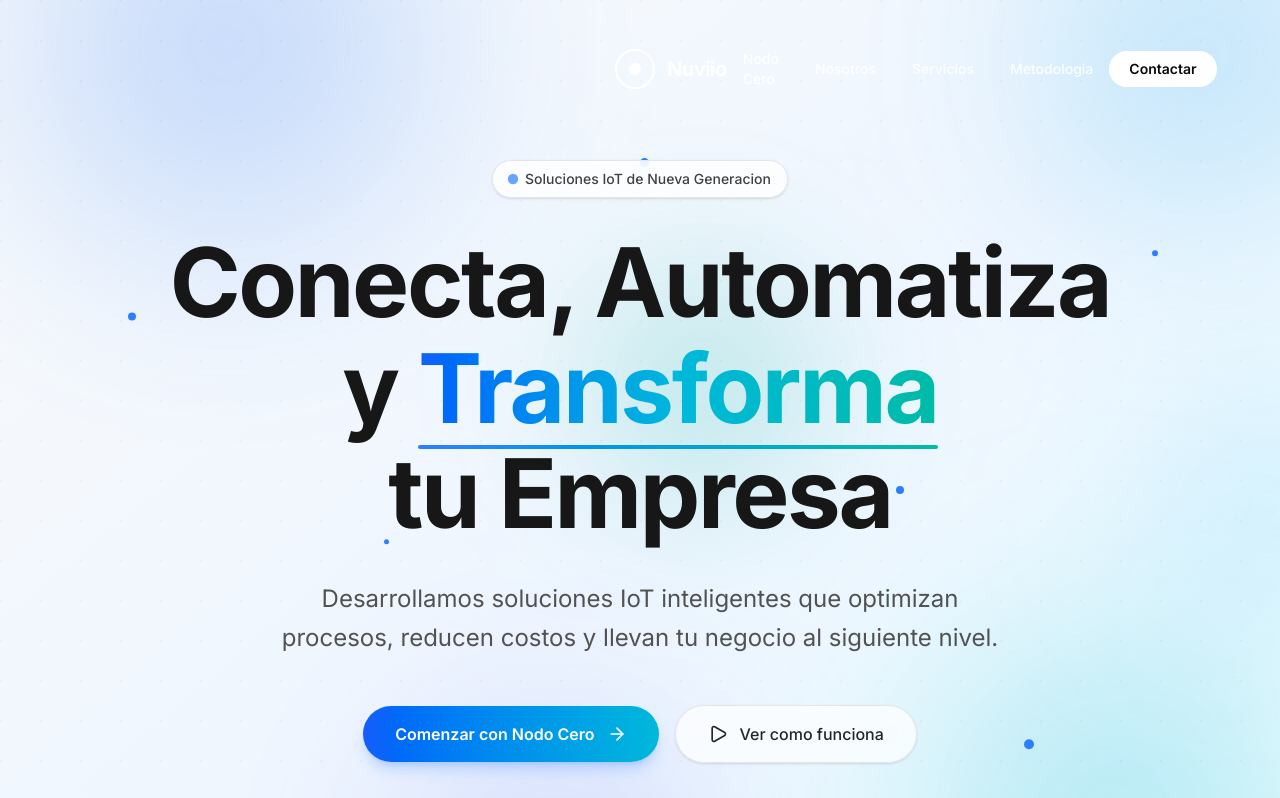
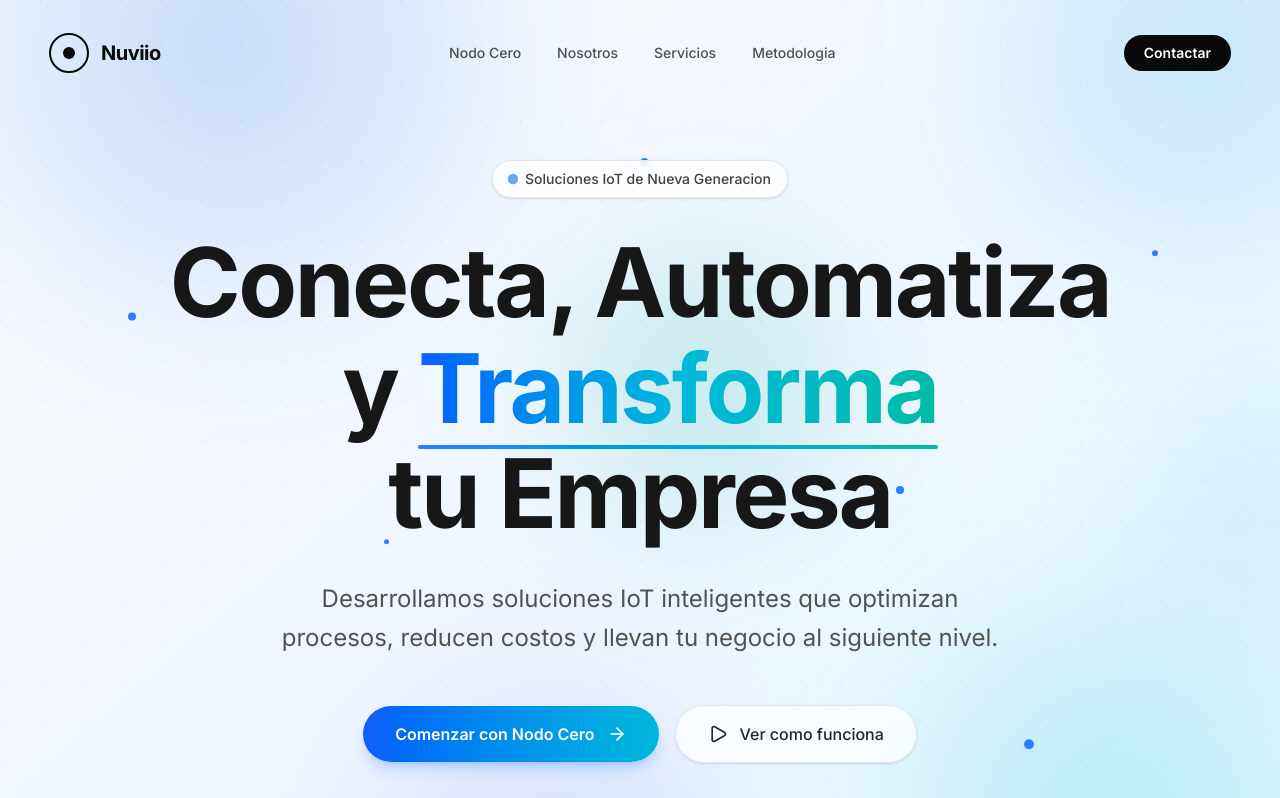
Before and after one commit to AntonioBalBec/nuviio-mvp, a Next.js app: page / in a window 1280 px wide. Shown: the top 798 px of the page. Built offline with nearby package versions, Linux system fonts and the light colour scheme.

Commit message:
fix: correct header layout and color issues
Fix layout width and address initial color mismatch for better visibility.

```diff
--- a/components/header.tsx
+++ b/components/header.tsx
@@ -23,11 +23,10 @@ export function Header() {
   const bgOpacity = useTransform(scrollProgress, [0, 1], [0, 0.95]);
   const backdropBlur = useTransform(scrollProgress, [0, 1], [0, 20]);
 
-  // Container width and padding
-  const containerMaxWidth = useTransform(scrollProgress, [0, 1], ["100%", "720px"]);
-  const containerPadding = useTransform(scrollProgress, [0, 1], ["0px", "16px"]);
-  const innerPaddingX = useTransform(scrollProgress, [0, 1], ["24px", "16px"]);
-  const innerPaddingY = useTransform(scrollProgress, [0, 1], ["24px", "10px"]);
+  // Container width and padding - starts full width, shrinks to pill
+  const containerMaxWidth = useTransform(scrollProgress, [0, 1], ["1280px", "720px"]);
+  const innerPaddingX = useTransform(scrollProgress, [0, 1], ["32px", "20px"]);
+  const innerPaddingY = useTransform(scrollProgress, [0, 1], ["16px", "10px"]);
 
   // Border radius animation
   const borderRadius = useTransform(scrollProgress, [0, 1], ["0px", "9999px"]);
@@ -40,23 +39,24 @@ export function Header() {
   const logoSize = useTransform(scrollProgress, [0, 1], [40, 36]);
   const logoInnerSize = useTransform(scrollProgress, [0, 1], [12, 8]);
 
-  // Text color - starts white (for dark hero), stays dark when scrolled
-  const textColor = useTransform(scrollProgress, [0, 0.5], ["rgb(255,255,255)", "rgb(10,10,10)"]);
-  const textColorMuted = useTransform(scrollProgress, [0, 0.5], ["rgba(255,255,255,0.9)", "rgba(10,10,10,0.7)"]);
+  // Text color - dark text throughout for light theme
+  const textColor = useTransform(scrollProgress, [0, 1], ["rgb(10,10,10)", "rgb(10,10,10)"]);
+  const textColorMuted = useTransform(scrollProgress, [0, 1], ["rgba(10,10,10,0.7)", "rgba(10,10,10,0.7)"]);
 
-  // Button styles
-  const buttonBg = useTransform(scrollProgress, [0, 0.5], ["rgb(255,255,255)", "rgb(10,10,10)"]);
-  const buttonText = useTransform(scrollProgress, [0, 0.5], ["rgb(10,10,10)", "rgb(255,255,255)"]);
+  // Button styles - dark button with white text
+  const buttonBg = useTransform(scrollProgress, [0, 1], ["rgb(10,10,10)", "rgb(10,10,10)"]);
+  const buttonText = useTransform(scrollProgress, [0, 1], ["rgb(255,255,255)", "rgb(255,255,255)"]);
 
   return (
     <>
       <header className="fixed top-0 left-0 right-0 z-50 px-4 pt-4">
+        <div className="max-w-7xl mx-auto">
           <motion.nav
             style={{
               maxWidth: containerMaxWidth,
-            padding: containerPadding,
+              marginLeft: "auto",
+              marginRight: "auto",
             }}
-          className="mx-auto"
           >
             <motion.div
               style={{
@@ -70,7 +70,7 @@ export function Header() {
                 borderColor: useTransform(borderOpacity, (v) => `rgba(0,0,0,${v})`),
                 boxShadow: useTransform(shadowOpacity, (v) => `0 4px 30px rgba(0,0,0,${v})`),
               }}
-            className="flex items-center justify-between border"
+              className="flex items-center justify-between border w-full"
             >
             {/* Logo */}
             <Link href="/" className="flex items-center gap-3">
@@ -140,6 +140,7 @@ export function Header() {
             </motion.button>
           </motion.div>
           </motion.nav>
+        </div>
       </header>
 
       {/* Mobile Menu Overlay */}
```
Lines whose indentation alone changed are shown as unchanged.
